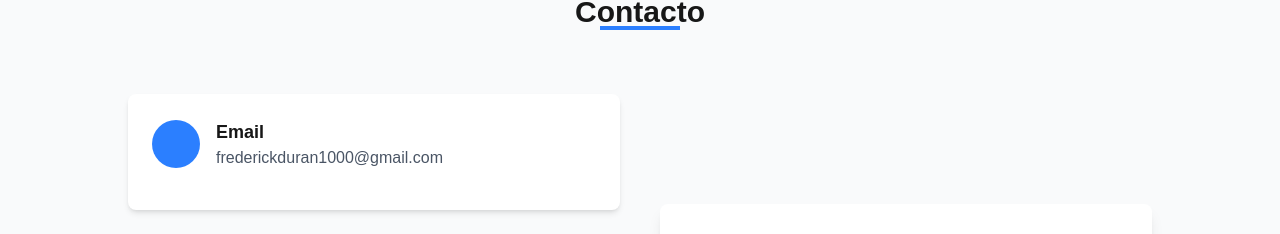
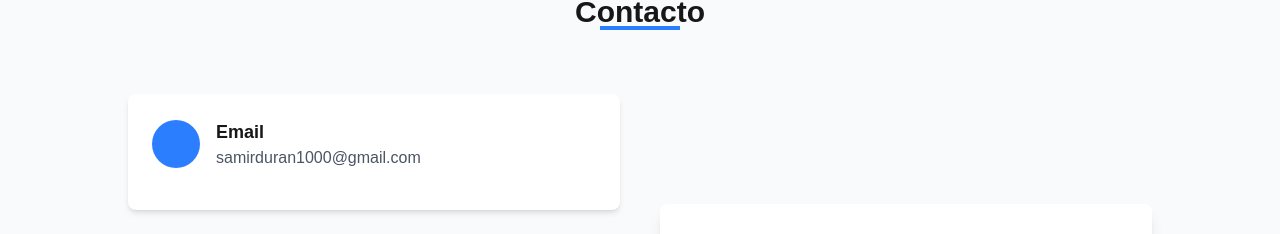
Before and after one commit to ragnarsson03/Portafolio, a Next.js app: page / in a window 1280 px wide. Shown: the part 3730-3964 px from the top of the page. Built offline with nearby package versions, Linux system fonts and the light colour scheme.

Commit message:
Update Contact.tsx

```diff
--- a/src/app/components/Contact.tsx
+++ b/src/app/components/Contact.tsx
@@ -46,7 +46,7 @@ const Contact = () => {
                   <div>
                     <h3 className="text-lg font-semibold dark:text-white">Email</h3>
                     <a href="mailto:frederickduran1000@gmail.com" className="text-gray-600 dark:text-gray-300 hover:text-blue-500 dark:hover:text-blue-400 transition-colors">
-                      frederickduran1000@gmail.com
+                      samirduran1000@gmail.com
                     </a>
                   </div>
                 </div>
```
